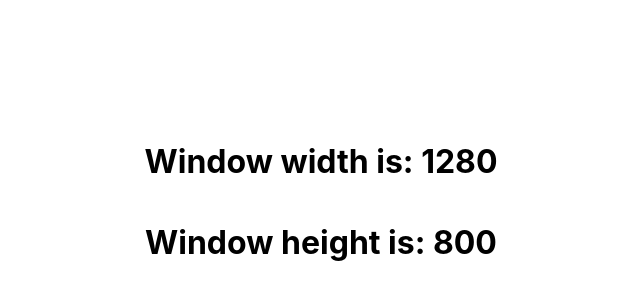
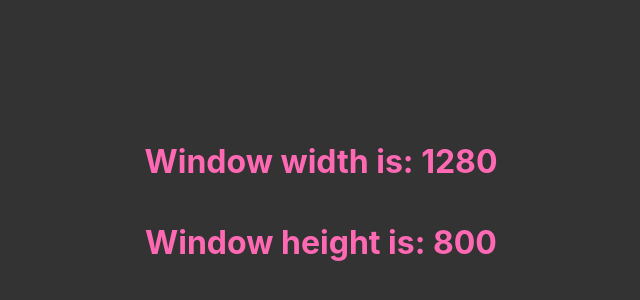
Before and after one commit to pobch/use-window-size, a React (Create React App) app: page / in a window 1280 px wide. Shown: the part 198-498 px from the top of the page, without its empty margins (319-959 px from the left). Built offline with nearby package versions, Linux system fonts and the light colour scheme.

Commit message:
apply some styles

```diff
--- a/src/App.js
+++ b/src/App.js
@@ -8,14 +8,19 @@ const Container = styled.div`
   align-items: center;
   justify-content: center;
   height: 100vh;
+  background-color: #333;
+`
+
+const H1 = styled.h1`
+  color: hotpink;
 `
 
 const App = () => {
   const { width, height } = useWindowResize()
   return (
     <Container>
-      <h1>Window width is: {width}</h1>
-      <h1>Window height is: {height}</h1>
+      <H1>Window width is: {width}</H1>
+      <H1>Window height is: {height}</H1>
     </Container>
   )
 }
```
